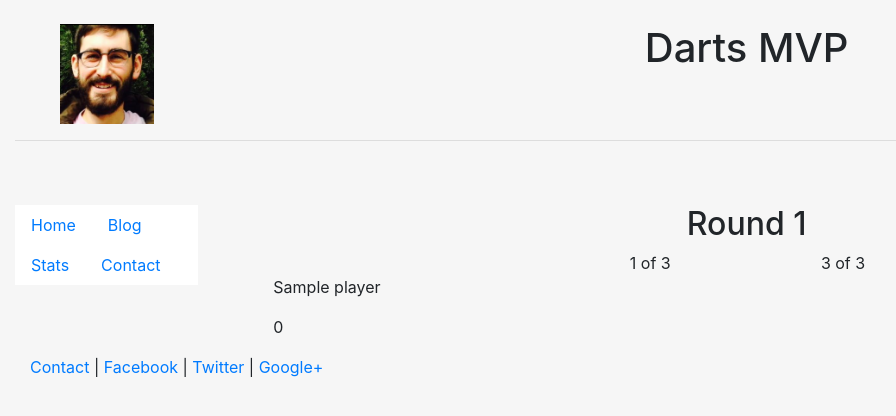
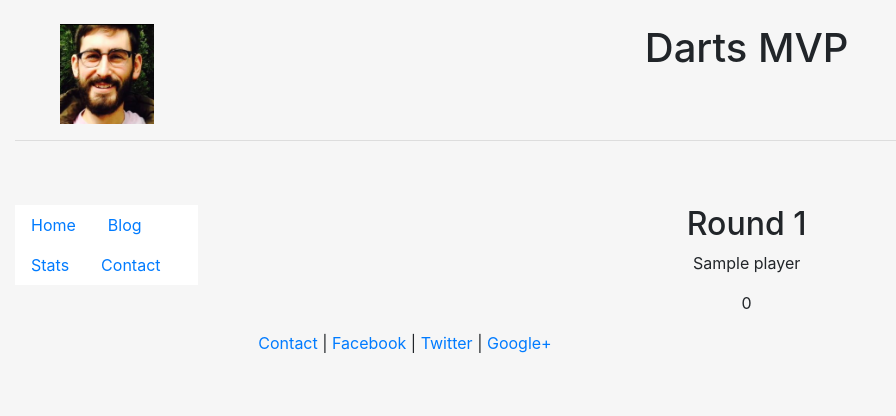
Before and after one commit to nahart/dartmvp, a Django app: page /scorer/game/1/ in a window 1280 px wide. Shown: the top 416 px of the page, without its empty margins (0-896 px from the left). Run offline with Django 3.2, Linux system fonts and the light colour scheme; tables that the repository leaves empty hold one stand-in row (values such as "Sample post"); some libraries are stand-ins or nearby versions.

Commit message:
added container

```diff
--- a/scorer/templates/scorer/game.html
+++ b/scorer/templates/scorer/game.html
@@ -15,29 +15,21 @@
 
     <div class="container">
         <div class="row justify-content-md-center">
+            {% for player_status in players_statuses %}
             <div class="col col-lg-2 text-center">
-                1 of 3
-            </div>
-            <div class="col-md-auto text-center">
-            </div>
-            <div class="col col-lg-2 text-center">
-              3 of 3
-            </div>
-    </div>
-
-    {% for player_status in players_statuses %}
                 <p>{{ player_status.name }}{% if player_status.my_turn %}*{% endif%}</p>
                 <p>{{ player_status.overall_score }}</p>
-
-    {% if player_status.my_turn %}
+                <p>{% if player_status.my_turn %}
                     <form action="{{ post_url }}" method="post" class="form-inline">
                         {% csrf_token %}
                         <input type="text" class="form-control mx-sm-3 mb-1" name="player_{{ player_status.id }}_score">
                         <input type="hidden" name="match_turn_id" value="{{ player_status.match_turn_id }}">
                         <button type="submit" class="btn btn-primary mb-1">Enter Score</button>
-        </form>
+                    </form></p>
+            </div>
             {% endif %}
             {% endfor %}
+    </div>
 
 {% endblock %}
 
```
Lines whose indentation alone changed are shown as unchanged.
